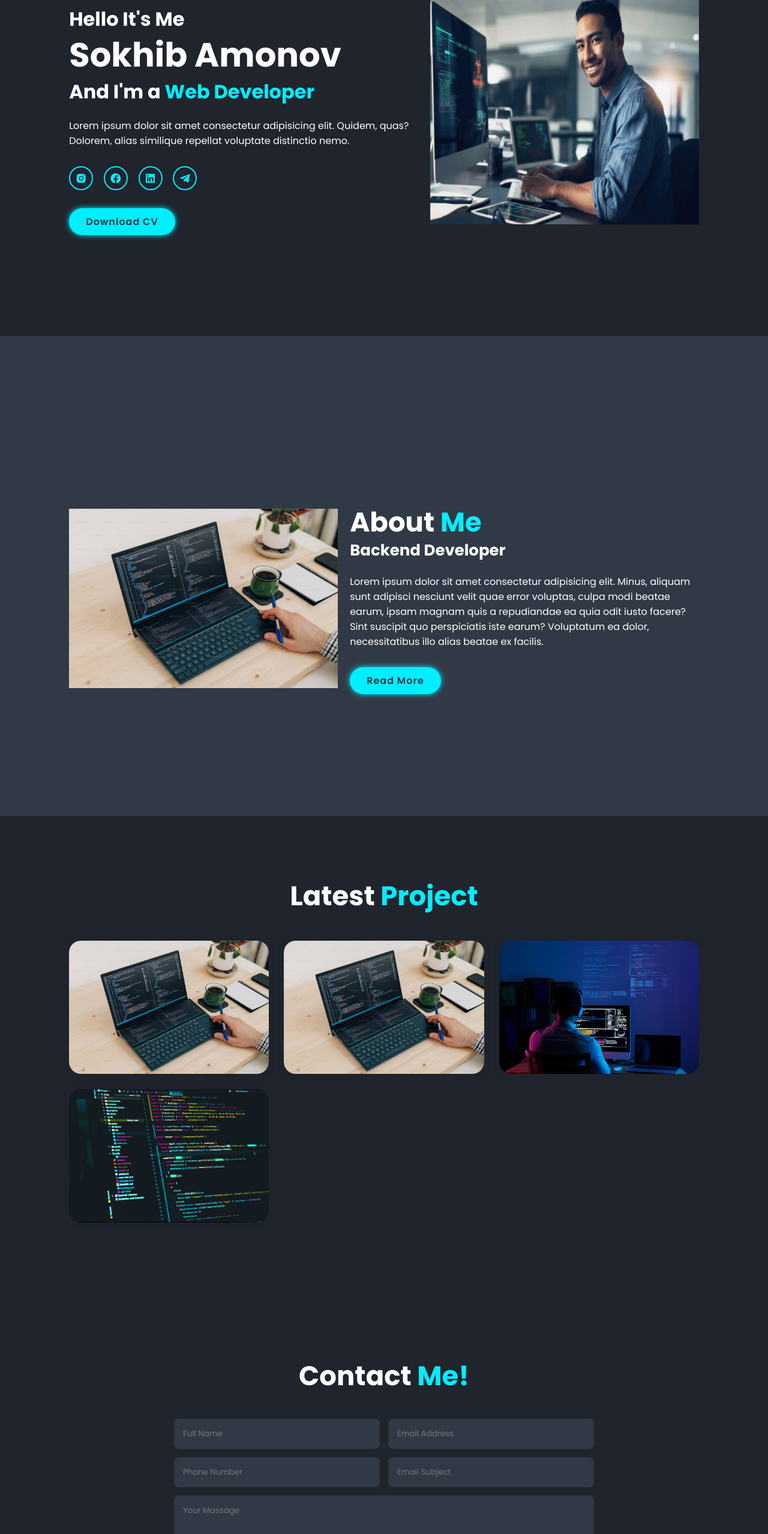
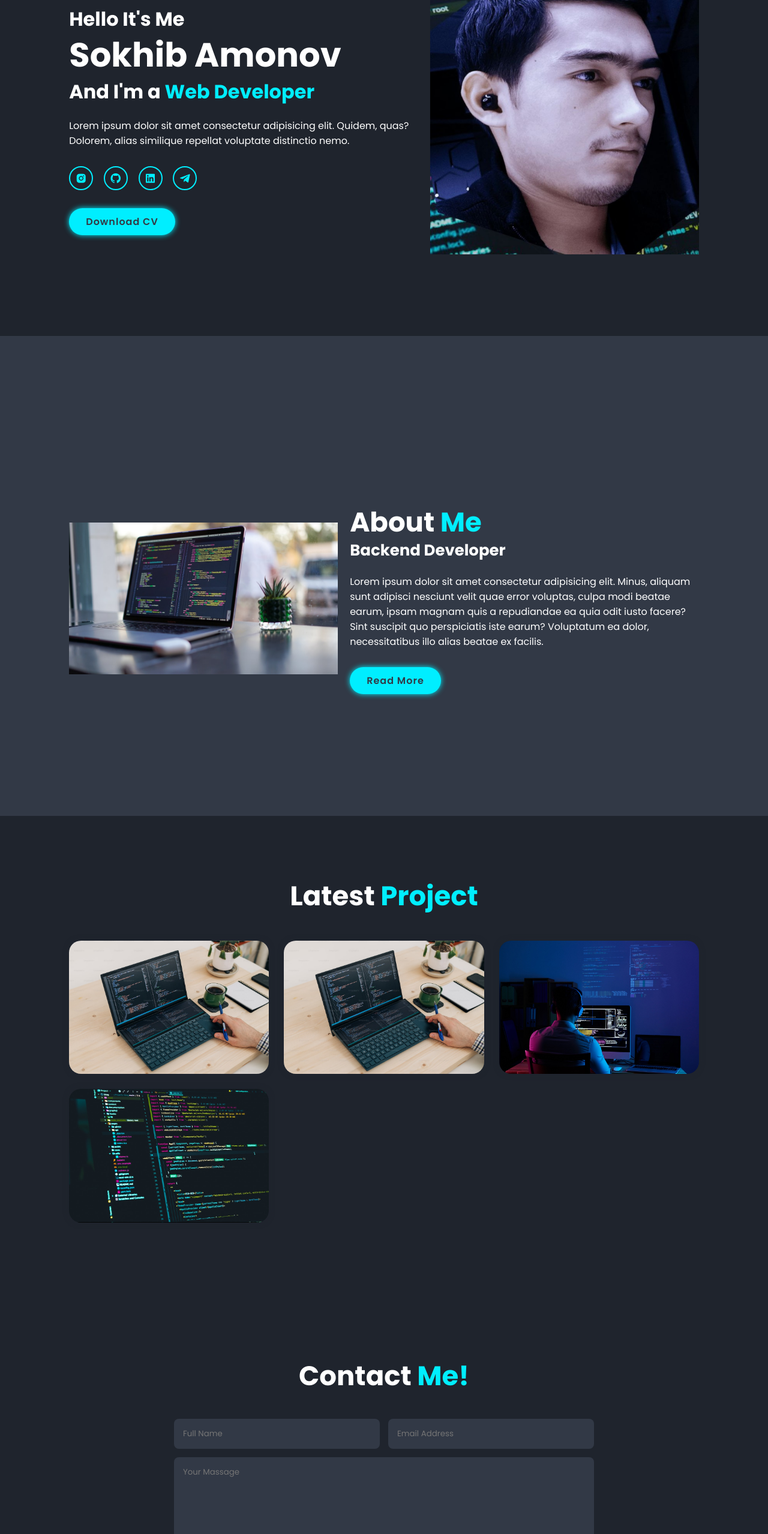
Before and after one commit to SokhibDEV/Portfolio, a plain HTML site: page index.html in a window 1280 px wide. Shown: the part 240-2797 px from the top of the page at 60% size. Drawn offline with nearby package versions, Linux system fonts and the light colour scheme.

Commit message:
fill commit

```diff
--- a/index.html
+++ b/index.html
@@ -34,14 +34,14 @@
         voluptate distinctio nemo.</p>
       <div class="social-media">
         <a href="https://instagram.com/amonov_sokhib?igshid=NzZlODBkYWE4Ng=="><i class='bx bxl-instagram-alt'></i></a>
-        <a href="#"><i class='bx bxl-facebook-circle'></i></a>
-        <a href="#"><i class='bx bxl-linkedin-square'></i></a>
+        <a href="https://github.com/SokhibDEV"><i class='bx bxl-github'></i></a>
+        <a href="https://www.linkedin.com/in/sokhib-amonov-0bb9a228a/"><i class='bx bxl-linkedin-square'></i></a>
         <a href="https://t.me/amonov_sokhib"><i class='bx bxl-telegram'></i></a>
       </div>
       <a href="#" class="btn">Download CV</a>
     </div>
     <div class="home-img">
-      <img src="images/4.jpg" width="200" height="400" alt="an img">
+      <img src="images/1.jpg"  height="500" alt="an img">
     </div>
   </section>
 
@@ -50,7 +50,7 @@
 
   <section class="about" id="about">
     <div class="about-img">
-      <img src="images/2.jpg"></img>
+      <img src="images/7.jpg" ></img>
     </div>
     <div class="about-content">
       <h2 class="heading">About <span>Me</span></h2>
@@ -119,10 +119,6 @@
         <input type="text" placeholder="Full Name">
         <input type="email" placeholder="Email Address">
       </div>
-      <div class="input-box">
-        <input type="number" placeholder="Phone Number">
-        <input type="text" placeholder="Email Subject">
-      </div>
 
       <textarea name="" id="" cols="30" rows="10" placeholder="Your Massage"></textarea>
      <button type="submit" class="btn">Send Message</button>
```
Also changed, not shown: css/style.css (line endings or trailing spaces), images/1.jpg (added), images/4.jpg (deleted).
